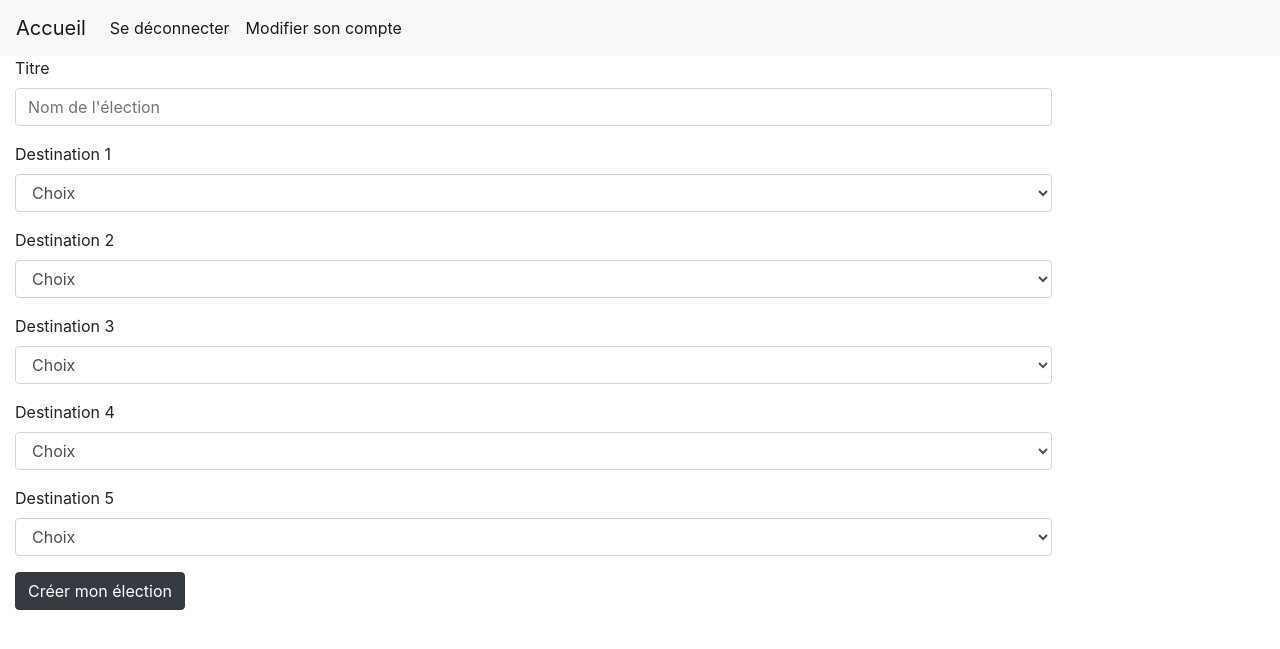
After one commit to ThomasFAZZARI/projetWebS4, a PHP site: page /addElection.php in a window 1280 px wide. The commit adds this page. Shown: the top 649 px of the page. Run offline with PHP 8.4, Linux system fonts and the light colour scheme; data that the repository does not hold is empty.

Commit message:
creation election

```diff
--- /dev/null
+++ b/ProjetWebS4/addElection.php
@@ -0,0 +1,142 @@
+<!DOCTYPE html>
+<html>
+
+<head>
+
+    <link rel="stylesheet" href="https://stackpath.bootstrapcdn.com/bootstrap/4.3.1/css/bootstrap.min.css" integrity="sha384-ggOyR0iXCbMQv3Xipma34MD+dH/1fQ784/j6cY/iJTQUOhcWr7x9JvoRxT2MZw1T" crossorigin="anonymous">
+    <script src="https://code.jquery.com/jquery-3.3.1.slim.min.js" integrity="sha384-q8i/X+965DzO0rT7abK41JStQIAqVgRVzpbzo5smXKp4YfRvH+8abtTE1Pi6jizo" crossorigin="anonymous"></script>
+    <script src="https://cdnjs.cloudflare.com/ajax/libs/popper.js/1.14.7/umd/popper.min.js" integrity="sha384-UO2eT0CpHqdSJQ6hJty5KVphtPhzWj9WO1clHTMGa3JDZwrnQq4sF86dIHNDz0W1" crossorigin="anonymous"></script>
+    <script src="https://stackpath.bootstrapcdn.com/bootstrap/4.3.1/js/bootstrap.min.js" integrity="sha384-JjSmVgyd0p3pXB1rRibZUAYoIIy6OrQ6VrjIEaFf/nJGzIxFDsf4x0xIM+B07jRM" crossorigin="anonymous"></script>
+
+    <title>Organiser une nouvelle élection</title>
+</head>
+<header>
+    <nav class="navbar navbar-expand-lg navbar-light bg-light">
+        <div class="collapse navbar-collapse" id="navbarTogglerDemo01">
+            <a class="navbar-brand" href="organisateur.php">Accueil</a>
+            <ul class="navbar-nav mr-auto mt-2 mt-lg-0">
+                <li class="nav-item active">
+                    <a class="nav-link" href="scripts/scriptDeconnexion.php">Se déconnecter</a>
+                </li>
+                <li class="nav-item active">
+                    <a class="nav-link" href="modifierCompte.php">Modifier son compte</a>
+                </li>
+        </div>
+    </nav>
+</header>
+<?php
+
+
+
+
+$destinations = array();
+
+$connexion = mysqli_connect("localhost", "root", "") or die("Impossible de se connecter : " . mysqli_error($connexion));
+mysqli_select_db($connexion, "ProjetWebS4");
+$requete = "SELECT * FROM destinationstest";
+$results = mysqli_query($connexion, $requete);
+//create a multi dimensional array with names per category
+
+
+$destination_combobox_php = "";
+$name_combo_boxes_html = "";
+//create category combo_box
+$destination_combobox_php .= '<option value="NULL"> Choix </option>';
+while ($row = mysqli_fetch_object($results)) {
+    $destination_combobox_php .= '<option value="' . $row->id . '">' . $row->name . '</option>';
+}
+
+?>
+
+<body>
+    <form class="form-horizontal"  onsubmit="return verifier()"  method="POST" name="formulaire" action="scripts/scriptCreationElection.php" style="width:100%;margin:auto;">
+        <div class="form-group">
+            <label for="titre" class="col-sm-2 control-label">Titre</label>
+            <div class="col-sm-10">
+                <input type="text" class="form-control" required id="titre" name="titre" placeholder="Nom de l'élection">
+            </div>
+        </div>
+        <div class="form-group">
+            <label for="destination1" class="col-sm-2 control-label">Destination 1</label>
+            <div class="col-sm-10">
+                <select name="destination1" class="form-control" required id="destination1">
+                    <?php echo $destination_combobox_php; ?>
+                </select>
+            </div>
+        </div>
+        <div class="form-group">
+            <label for="destination2" class="col-sm-2 control-label">Destination 2</label>
+            <div class="col-sm-10">
+                <select name="destination2" class="form-control" required id="destination2">
+                    <?php echo $destination_combobox_php; ?>
+                </select>
+            </div>
+        </div>
+        <div class="form-group">
+            <label for="destination3" class="col-sm-2 control-label">Destination 3</label>
+            <div class="col-sm-10">
+                <select name="destination3" class="form-control" id="destination3">
+                    <?php echo $destination_combobox_php; ?>
+                </select>
+            </div>
+        </div>
+        <div class="form-group">
+            <label for="destination4" class="col-sm-2 control-label">Destination 4</label>
+            <div class="col-sm-10">
+                <select name="destination4" class="form-control" id="destination4">
+                    <?php echo $destination_combobox_php; ?>
+                </select>
+            </div>
+        </div>
+        <div class="form-group">
+            <label for="destination5" class="col-sm-2 control-label">Destination 5</label>
+            <div class="col-sm-10">
+                <select name="destination5" class="form-control" id="destination5">
+                    <?php echo $destination_combobox_php; ?>
+                </select>
+            </div>
+        </div>
+
+        <div class="form-group">
+            <div class="col-sm-offset-2 col-sm-10">
+                <input type="submit" name="submit" class="btn btn-dark" value="Créer mon élection">
+            </div>
+        </div>
+    </form>
+</body>
+
+<script>
+
+    function verifier() {
+        const form = document.formulaire;
+
+        if (form.destination1.value === "NULL") {
+            alert("destination 1 obligatoire");
+            return false;
+        }
+        if (form.destination2.value === "NULL") {
+            alert("destination 2 obligatoire");
+            return false;
+        }
+        if (hasDoublons()) {
+            alert("Doublons");
+            return false;
+        }
+
+        return true;
+
+    }
+
+    function hasDoublons() {
+        //Créer tableau avec tous les select
+        const selects = document.querySelectorAll('select');
+        const valeurs = [];
+        Array.from(selects).forEach((select) => {
+            if (select.value !== "NULL") {
+                valeurs.push(select.value);
+            }
+
+        });
+        return (new Set(valeurs)).size !== valeurs.length;
+    }
+</script>
--- a/ProjetWebS4/inscription.php
+++ b/ProjetWebS4/inscription.php
@@ -27,7 +27,7 @@
 </header>
 <body>
 	<?php
-		$connexion = mysqli_connect("localhost" , "root" , "") or die ("Impossible de se connecter : " . mysqli_error());
+		$connexion = mysqli_connect("localhost" , "root" , "") or die ("Impossible de se connecter : " . mysqli_error($connexion));
 		mysqli_select_db($connexion, "ProjetWebS4");
 	 ?>
 	 <br><br>
--- a/ProjetWebS4/organisateur.php
+++ b/ProjetWebS4/organisateur.php
@@ -17,7 +17,7 @@
 		<div class="collapse navbar-collapse" id="navbarTogglerDemo01">
 			<a class="navbar-brand" href="organisateur.php">Accueil</a>
     		<ul class="navbar-nav mr-auto mt-2 mt-lg-0">
-      		<li class=s"nav-item active">
+      		<li class="nav-item active">
         		<a class="nav-link" href="scripts/scriptDeconnexion.php">Se déconnecter</a>
       		</li>
       		<li class="nav-item active">
--- a/ProjetWebS4/scripts/scriptConnexion.php
+++ b/ProjetWebS4/scripts/scriptConnexion.php
@@ -7,7 +7,7 @@
 
 	if(isset($_POST["mail"]) && isset($_POST["mdp"]))
 	{
-		$connexion = mysqli_connect("localhost" , "root" , "") or die ("Impossible de se connecter : " . mysqli_error());
+		$connexion = mysqli_connect("localhost" , "root" , "") or die ("Impossible de se connecter : " . mysqli_error($connexion));
 		mysqli_select_db($connexion, "ProjetWebS4");
 
 		$email = $_POST["mail"];
--- a/ProjetWebS4/scripts/scriptInscription.php
+++ b/ProjetWebS4/scripts/scriptInscription.php
@@ -9,10 +9,10 @@
 		$EstOrganisateur = 0;
 	}
 
-	$connexion = mysqli_connect("localhost" , "root" , "") or die ("Impossible de se connecter : " . mysqli_error());
+	$connexion = mysqli_connect("localhost" , "root" , "") or die ("Impossible de se connecter : " . mysqli_error($connexion));
 	mysqli_select_db($connexion, "ProjetWebS4");
 	$requete = "INSERT INTO Utilisateur VALUES ('$Pseudo' , '$Mail' , '$MotDePasse' , '$EstOrganisateur')";
-	$execute = mysqli_query($connexion, $requete) or die(mysqli_error());
+	$execute = mysqli_query($connexion, $requete) or die(mysqli_error($connexion));
 	header("Location:/ProjetWebS4/index.php");
 	exit();
 
```
Also changed, not shown: ProjetWebS4/connexion.php (+0 -12 lines), ProjetWebS4/index.php (+4 -22 lines), ProjetWebS4/scripts/scriptCreationElection.php (added, +37 -0 lines), ProjetWebS4/modifierCompte.php (added), 3 other files.
